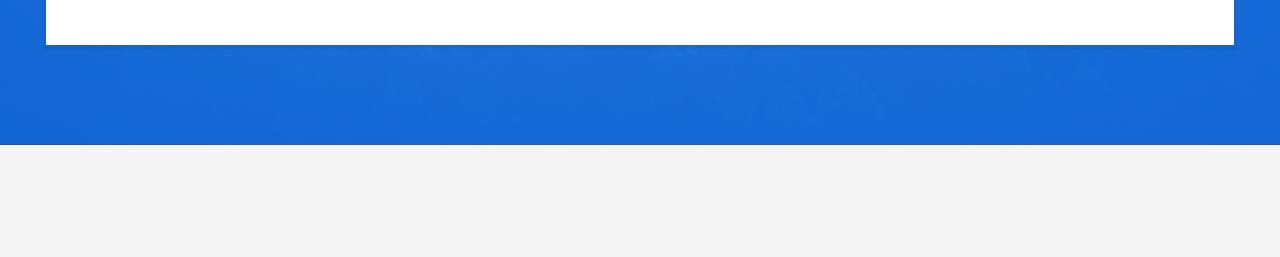
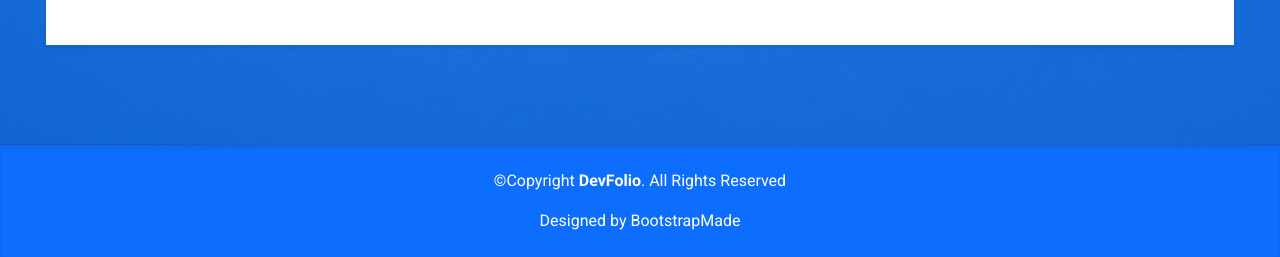
Before and after one commit to Ahmed2004Dev/DevFolio, a plain HTML site: page index.html in a window 1280 px wide. Shown: the part 6912-7169 px from the top of the page. Before the commit the page ends 7057 px from the top, so only its background shows below. Drawn offline with Linux system fonts and the light colour scheme.

Commit message:
Footer Section

```diff
--- a/css/style.css
+++ b/css/style.css
@@ -438,3 +438,11 @@ nav li a {
 }
 
 /* ************* s-Contact ************* */
+
+/* ************** s-Footer ************* */
+.footer {
+    background-color: #0062D3;
+    box-shadow: 0px 2px 2px 2px rgba(0, 0, 0, .05) inset;
+}
+
+/* ************** s-Footer ************* */
--- a/index.html
+++ b/index.html
@@ -661,6 +661,18 @@
     </section>
     <!-- ************* e-Contact ************* -->
 
+    <!-- ************** s-Footer ************* -->
+    <div id="footer" class="footer bg-primary pt-4 pb-2">
+        <div class="cont-footer text-center">
+            <p class="text-white">&copy;Copyright <span class="fw-bold">DevFolio</span>. All Rights Reserved</p>
+            <p class="text-white">Designed by BootstrapMade</p>
+        </div>
+    </div>
+    <!-- ************** e-Footer ************* -->
+
+
+    <script src="./js/bootstrap.bundle.min.js"></script>
+
 </body>
 
 </html>
```
